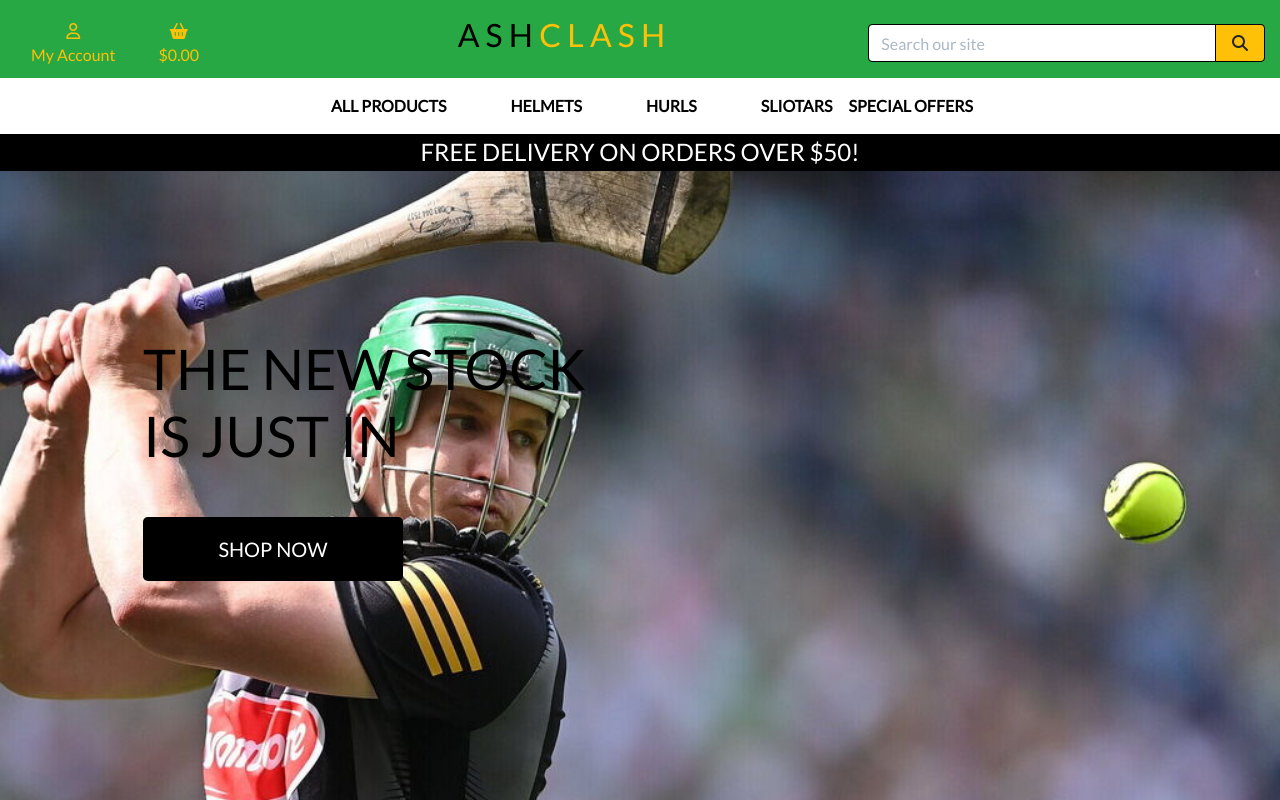
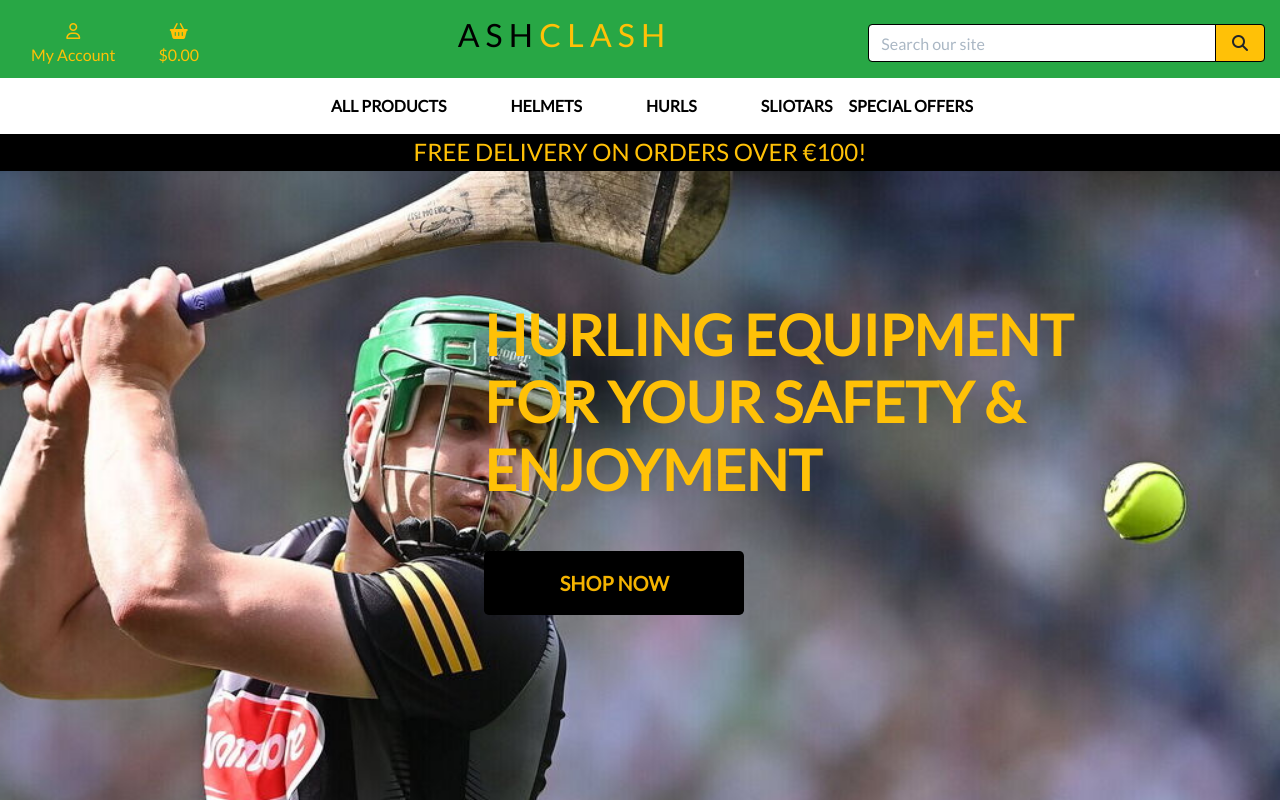
Before and after one commit to Markyjay/ashclash, a Django app: page / in a window 1280 px wide. Run offline with Django 5.2, Linux system fonts and the light colour scheme; some libraries are stand-ins or nearby versions.

Commit message:
change made to main nav and base html

```diff
--- a/ashclash/settings.py
+++ b/ashclash/settings.py
@@ -182,7 +182,7 @@ CLOUDINARY_STORAGE = {
 
 DEFAULT_FILE_STORAGE = 'cloudinary_storage.storage.MediaCloudinaryStorage'
 
-FREE_DELIVERY_THRESHOLD = 50
+FREE_DELIVERY_THRESHOLD = 100
 STANDARD_DELIVERY_PERCENTAGE = 10
 
 STRIPE_CURRENCY = 'eur'
--- a/home/templates/home/index.html
+++ b/home/templates/home/index.html
@@ -11,14 +11,14 @@
 
 {% block content %}
     <div class="container h-100">
-        <div class="row h-100">
-            <div class="col-7 col-md-6 my-auto">
-                <h1 class="display-4 logo-font text-black">
-                    The new stock is just in
+        <div class="row h-100 justify-content-end align-items-center">
+            <div class="col-7 col-md-8 my-auto">
+                <h1 class="display-4 logo-font font-weight-bold text-warning text-md-end">
+                    Hurling equipment for your safety & enjoyment
                 </h1>
-                <div class="my-5">
+                <div class="my-5 text-md-end">
                     <h4>
-                        <a href="{% url 'products' %}" class="shop-now-button btn btn-lg rounded-2 text-uppercase py-3">Shop Now</a>
+                        <a href="{% url 'products' %}" class="shop-now-button btn btn-lg rounded-2 logo-font font-weight-bold text-uppercase py-3">Shop Now</a>
                     </h4>
                 </div>
             </div>
--- a/static/css/base.css
+++ b/static/css/base.css
@@ -29,7 +29,7 @@ body {
 
 .shop-now-button {
     background: black;
-    color: white;
+    color: #F4B300;
     min-width: 260px;
 }
 
--- a/templates/base.html
+++ b/templates/base.html
@@ -50,7 +50,7 @@
                         <div class="dropdown-menu border-0" aria-labelledby="user-options">
                             {% if request.user.is_authenticated %}
                                 {% if request.user.is_superuser %}
-                                    <a href="{% url 'add_product' %}" class="dropdown-item">Product Management</a>
+                                <a href="{% url 'add_product' %}" class="dropdown-item">Product Management</a>
                                 {% endif %}
                                 <a href="{% url 'profile' %}" class="dropdown-item">My Profile</a>
                                 <a href="{% url 'account_logout' %}" class="dropdown-item">Logout</a>
@@ -115,8 +115,8 @@
             </nav>
         </div>
         <div id="delivery-banner" class="row text-center">
-            <div class="col bg-black text-white">
-                <h4 class="logo-font my-1">Free delivery on orders over ${{ free_delivery_threshold }}!</h4>
+            <div class="col bg-black text-warning">
+                <h4 class="logo-font my-1">Free delivery on orders over €{{ free_delivery_threshold }}!</h4>
             </div>
         </div>
     </header>
```
